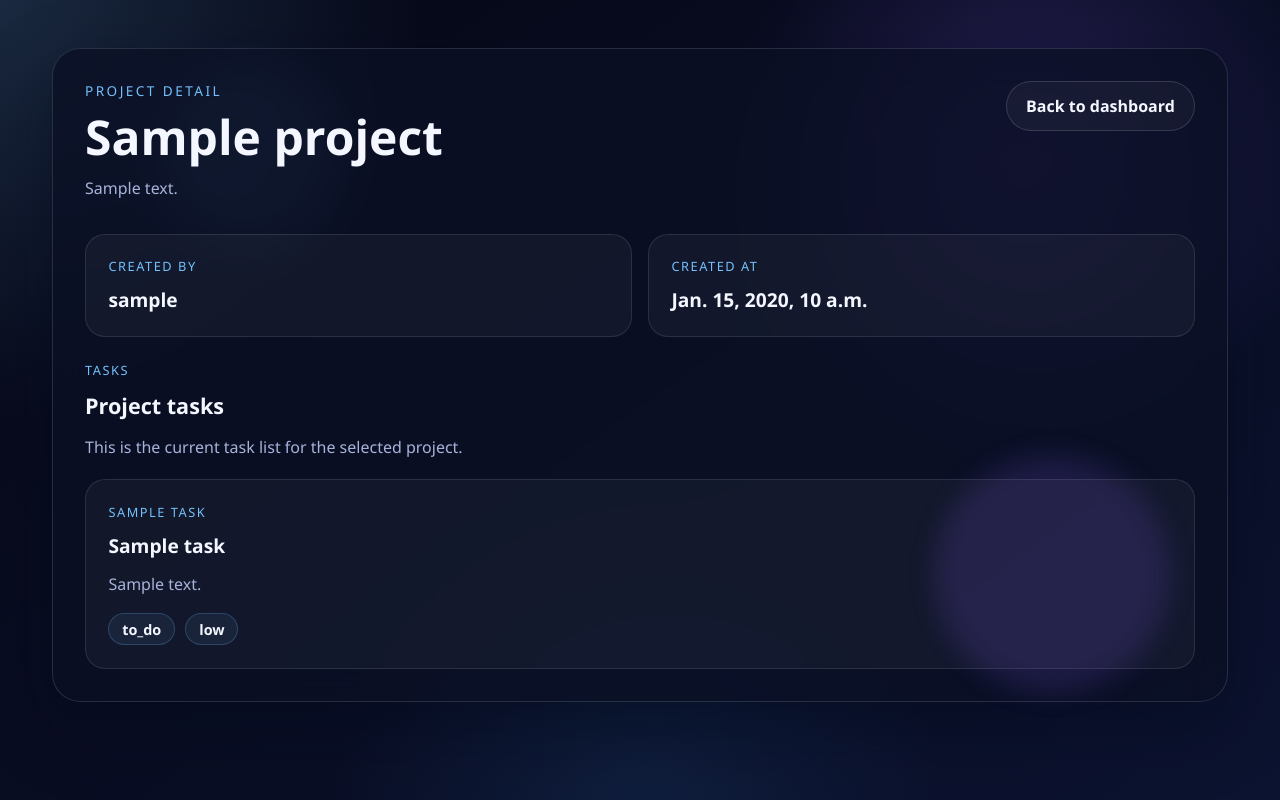
After one commit to cejnik/Django, a Django app: page /project-detail/1/ in a window 1280 px wide. The commit adds this page. Run offline with Django 5.2, Linux system fonts and the light colour scheme; a user stored in the database is signed in; tables that the repository leaves empty hold one stand-in row (values such as "Sample post").

Commit message:
add project_detail and tasks creation, css and html structure

```diff
--- a/Django_task_manager/task_manager/static/base.css
+++ b/Django_task_manager/task_manager/static/base.css
@@ -286,6 +286,19 @@ ul.errorlist {
     gap: 1.25rem;
 }
 
+.project-card-link {
+    display: block;
+    color: inherit;
+    text-decoration: none;
+}
+
+.project-card-link:hover .project-card,
+.project-card-link:focus-visible .project-card {
+    transform: translateY(-4px);
+    border-color: rgba(116, 192, 252, 0.35);
+    box-shadow: 0 18px 36px rgba(3, 8, 26, 0.32);
+}
+
 .project-card,
 .empty-state-card {
     padding: 1.4rem;
@@ -293,6 +306,7 @@ ul.errorlist {
     border-radius: 1.25rem;
     background: rgba(255, 255, 255, 0.04);
     box-shadow: inset 0 1px 0 rgba(255, 255, 255, 0.03);
+    transition: transform 0.25s ease, border-color 0.25s ease, box-shadow 0.25s ease;
 }
 
 .project-card-label {
@@ -360,6 +374,84 @@ ul.errorlist {
     transform: translateY(-1px);
 }
 
+.detail-grid {
+    display: grid;
+    grid-template-columns: repeat(auto-fit, minmax(16rem, 1fr));
+    gap: 1rem;
+    margin-bottom: 1.25rem;
+}
+
+.detail-card {
+    padding: 1.4rem;
+    border: 1px solid rgba(255, 255, 255, 0.1);
+    border-radius: 1.25rem;
+    background: rgba(255, 255, 255, 0.04);
+}
+
+.detail-card-value {
+    margin: 0;
+    font-size: 1.2rem;
+    line-height: 1.4;
+}
+
+.task-container {
+    margin-top: 1.5rem;
+}
+
+.task-section-header {
+    margin-bottom: 1rem;
+}
+
+.task-list {
+    display: grid;
+    gap: 1rem;
+}
+
+.task-card {
+    padding: 1.4rem;
+    border: 1px solid rgba(255, 255, 255, 0.1);
+    border-radius: 1.25rem;
+    background: rgba(255, 255, 255, 0.04);
+    transition: transform 0.25s ease, border-color 0.25s ease, box-shadow 0.25s ease;
+}
+
+.task-card:hover {
+    transform: translateY(-3px);
+    border-color: rgba(116, 192, 252, 0.24);
+    box-shadow: 0 16px 28px rgba(3, 8, 26, 0.24);
+}
+
+.task-card-title {
+    margin: 0;
+    font-size: 1.2rem;
+    line-height: 1.35;
+}
+
+.task-card-description {
+    margin: 0.8rem 0 1rem;
+    color: var(--space-muted);
+    line-height: 1.6;
+}
+
+.task-card-meta-row {
+    display: flex;
+    flex-wrap: wrap;
+    gap: 0.65rem;
+}
+
+.task-pill {
+    display: inline-flex;
+    align-items: center;
+    min-height: 2rem;
+    padding: 0.35rem 0.8rem;
+    border: 1px solid rgba(116, 192, 252, 0.22);
+    border-radius: 999px;
+    background: rgba(116, 192, 252, 0.08);
+    color: var(--space-text);
+    font-size: 0.9rem;
+    font-weight: 600;
+}
+
 @keyframes fade-up {
     from {
         opacity: 0;
--- a/Django_task_manager/task_manager/tasks/models.py
+++ b/Django_task_manager/task_manager/tasks/models.py
@@ -10,3 +10,25 @@ class Project(models.Model):
 
     def __str__(self):
         return f'{self.name} created by {self.created_by}'
+
+class Task(models.Model):
+    project = models.ForeignKey(Project, on_delete=models.CASCADE)
+    title = models.CharField(max_length=50)
+    description = models.TextField(blank=True)
+    class Status(models.TextChoices):
+        TO_DO = 'to_do', 'To Do'
+        IN_PROGRESS = 'in_progress', 'In Progress'
+        COMPLETED = 'completed', 'Completed'
+    status = models.CharField(max_length=20, choices=Status.choices, default=Status.TO_DO)
+    class Priority(models.TextChoices):
+        LOW = 'low', 'Low'
+        MEDIUM = 'medium', 'Medium'
+        HIGH = 'high', 'High'
+    priority = models.CharField(max_length=10, choices=Priority.choices, default=Priority.LOW)
+    created_by = models.ForeignKey(settings.AUTH_USER_MODEL, on_delete=models.CASCADE, related_name='created_tasks')
+    assigned_to = models.ForeignKey(settings.AUTH_USER_MODEL, on_delete=models.CASCADE, blank=True, null=True, related_name='assigned_tasks')
+    created_at = models.DateTimeField(auto_now_add=True)
+
+
+    def __str__(self):
+        return f'{self.title} {self.project}'
--- a/Django_task_manager/task_manager/tasks/templates/tasks/dashboard.html
+++ b/Django_task_manager/task_manager/tasks/templates/tasks/dashboard.html
@@ -22,10 +22,12 @@
 
         <section class="project-grid">
             {% for one_project in projects %}
+            <a href="{% url "project_detail_url" one_project.pk %}" class="project-card-link">
                 <article class="project-card">
                     <p class="project-card-label">Project</p>
                     <h2 class="project-card-title">{{ one_project.name }}</h2>
                     <p class="project-card-description">
+
                         {% if one_project.description %}
                             {{ one_project.description }}
                         {% else %}
@@ -34,6 +36,7 @@
                     </p>
                     <p class="project-card-meta">Created by {{ one_project.created_by }}</p>
                 </article>
+            </a>
             {% empty %}
                 <article class="empty-state-card">
                     <p class="project-card-label">No projects yet</p>
--- /dev/null
+++ b/Django_task_manager/task_manager/tasks/templates/tasks/project_detail.html
@@ -0,0 +1,73 @@
+{% extends "base.html" %}
+{% load static %}
+{% block title %}Project Details{% endblock title %}
+{% block content %}
+<main class="dashboard-shell">
+    <section class="dashboard-panel">
+        <div class="dashboard-topbar">
+            <div>
+                <p class="dashboard-eyebrow">Project detail</p>
+                <h1 class="dashboard-title">{{ project.name }}</h1>
+                <p class="dashboard-subtitle">
+                    {% if project.description %}
+                        {{ project.description }}
+                    {% else %}
+                        This project does not have a description yet. You can add tasks here in the next step.
+                    {% endif %}
+                </p>
+            </div>
+
+            <div class="dashboard-actions">
+                <a href="{% url "dashboard" %}" class="dashboard-ghost-link">Back to dashboard</a>
+            </div>
+        </div>
+
+        <section class="detail-grid">
+            <article class="detail-card">
+                <p class="project-card-label">Created by</p>
+                <h2 class="detail-card-value">{{ project.created_by }}</h2>
+            </article>
+
+            <article class="detail-card">
+                <p class="project-card-label">Created at</p>
+                <h2 class="detail-card-value">{{ project.created_at }}</h2>
+            </article>
+        </section>
+        <section class="task-container">
+            <div class="task-section-header">
+                <div>
+                    <p class="project-card-label">Tasks</p>
+                    <h2 class="project-card-title">Project tasks</h2>
+                    <p class="project-card-description">This is the current task list for the selected project.</p>
+                </div>
+            </div>
+
+            <div class="task-list">
+            {% for one_task in tasks %}
+                <article class="task-card">
+                    <p class="project-card-label">{{one_task.title}}</p>
+                    <h3 class="task-card-title">{{ one_task.title }}</h3>
+                    <p class="task-card-description">
+                        {% if one_task.description %}
+                            {{ one_task.description }}
+                        {% else %}
+                            No description has been added for this task yet.
+                        {% endif %}
+                    </p>
+                    <div class="task-card-meta-row">
+                        <span class="task-pill">{{ one_task.status }}</span>
+                        <span class="task-pill">{{ one_task.priority }}</span>
+                    </div>
+                </article>
+            {% empty %}
+                <article class="empty-state-card">
+                    <p class="project-card-label">No tasks yet</p>
+                    <h3 class="task-card-title">This project is still empty</h3>
+                    <p class="project-card-description">The task list will appear here once you start creating tasks for this project.</p>
+                </article>
+            {% endfor %}
+            </div>
+        </section>
+    </section>
+</main>
+{% endblock content %}
--- a/Django_task_manager/task_manager/tasks/urls.py
+++ b/Django_task_manager/task_manager/tasks/urls.py
@@ -8,5 +8,6 @@ urlpatterns = [
     path('logout/', auth_views.LogoutView.as_view(), name='logout_url'),
     path('register/', views.register, name='registration_url'),
     path('dashboard/', views.dashboard, name='dashboard'),
-    path('create-project/', views.createproject, name='create_project_url')
+    path('create-project/', views.createproject, name='create_project_url'),
+    path('project-detail/<int:pk>/', views.project_detail, name='project_detail_url'),
 ]
--- a/Django_task_manager/task_manager/tasks/views.py
+++ b/Django_task_manager/task_manager/tasks/views.py
@@ -1,7 +1,7 @@
-from django.shortcuts import render, redirect
+from django.shortcuts import render, redirect, get_object_or_404
 from .forms import RegistrationForm, ProjectCreationForm
 from django.contrib.auth.decorators import login_required
-from .models import Project
+from .models import Project, Task
 
 # Create your views here.
 def register(request):
@@ -40,3 +40,14 @@ def createproject(request):
     return render(request, 'tasks/project_creation.html', {
         'form': form
     })
+
+@login_required
+def project_detail(request, pk):
+    project = get_object_or_404(Project, pk = pk, created_by=request.user)
+    tasks = Task.objects.filter(project=project)
+
+
+    return render(request, 'tasks/project_detail.html', {
+        'project': project,
+        'tasks':tasks
+    })
```
Also changed, not shown: Django_task_manager/task_manager/tasks/migrations/0002_task.py (added).
